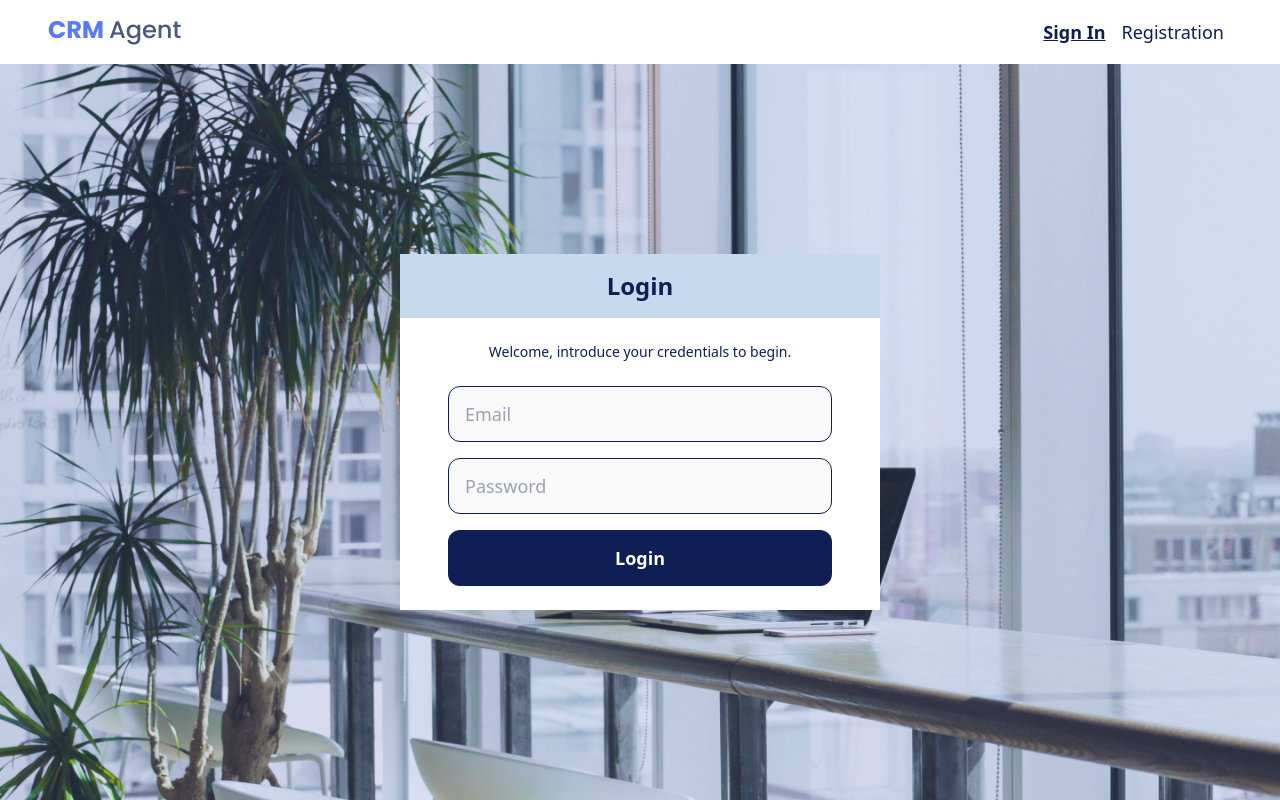
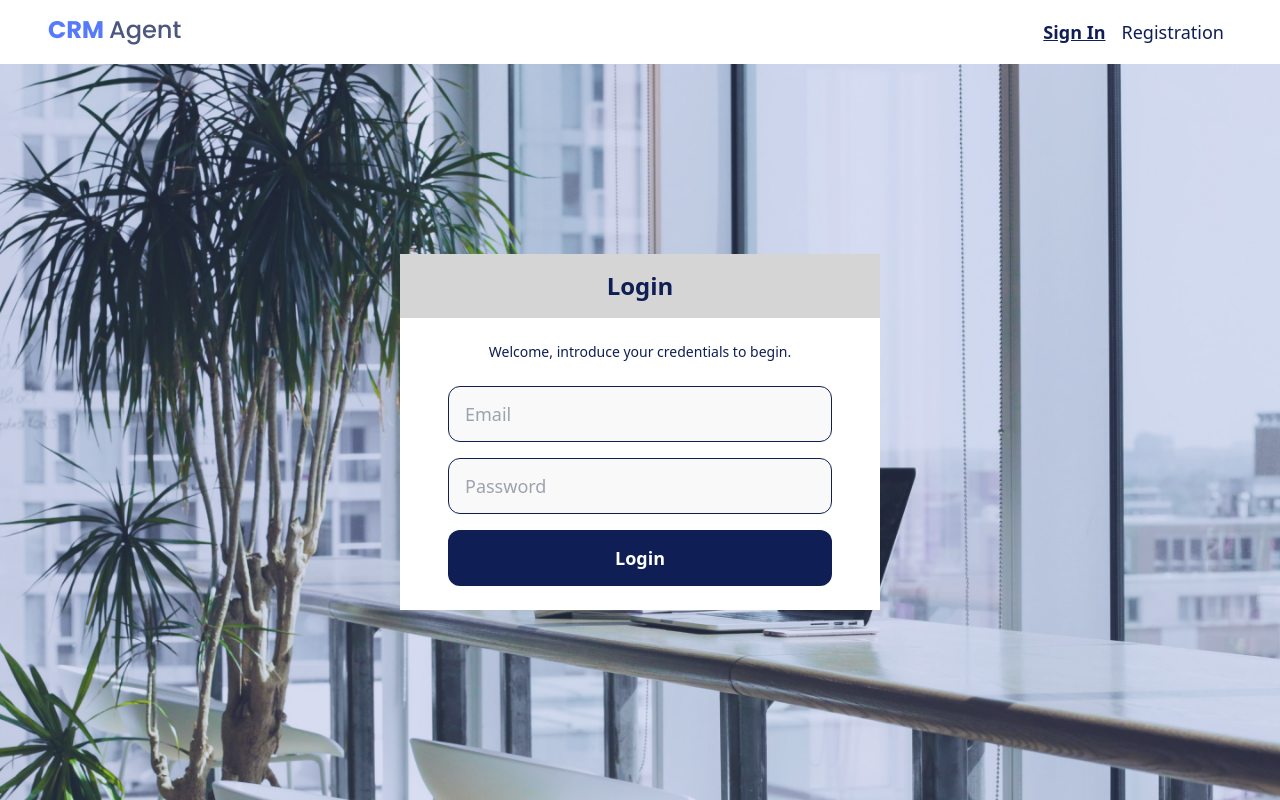
Before and after one commit to borat-afk/crm-client, a React (Vite) app: page /auth/login in a window 1280 px wide. Built offline with nearby package versions, Linux system fonts and the light colour scheme; no server answers.

Commit message:
Change colors

```diff
--- a/src/components/App/SideBar/style.css
+++ b/src/components/App/SideBar/style.css
@@ -1,5 +1,5 @@
 .sidebar {
-    @apply fixed top-0 left-0 w-[240px] bg-secondary-light h-screen rounded-r-2xl z-20;
+    @apply fixed top-0 left-0 w-[240px] bg-primary-black h-screen rounded-r-2xl z-20;
 }
 
 .sidebar__logo {
--- a/tailwind.config.js
+++ b/tailwind.config.js
@@ -14,8 +14,9 @@ export default {
       colors: {
         'white': '#FFFFFF',
         'black': '#000',
+        'primary-black': '#151313',
         'primary': '#0F1E54',
-        'secondary': '#C6D9EE',
+        'secondary': '#35353535',
         'light-blue': '#567AFB',
         'secondary-light': '#9aa9d3',
         'light': '#C4C4C4',
```
